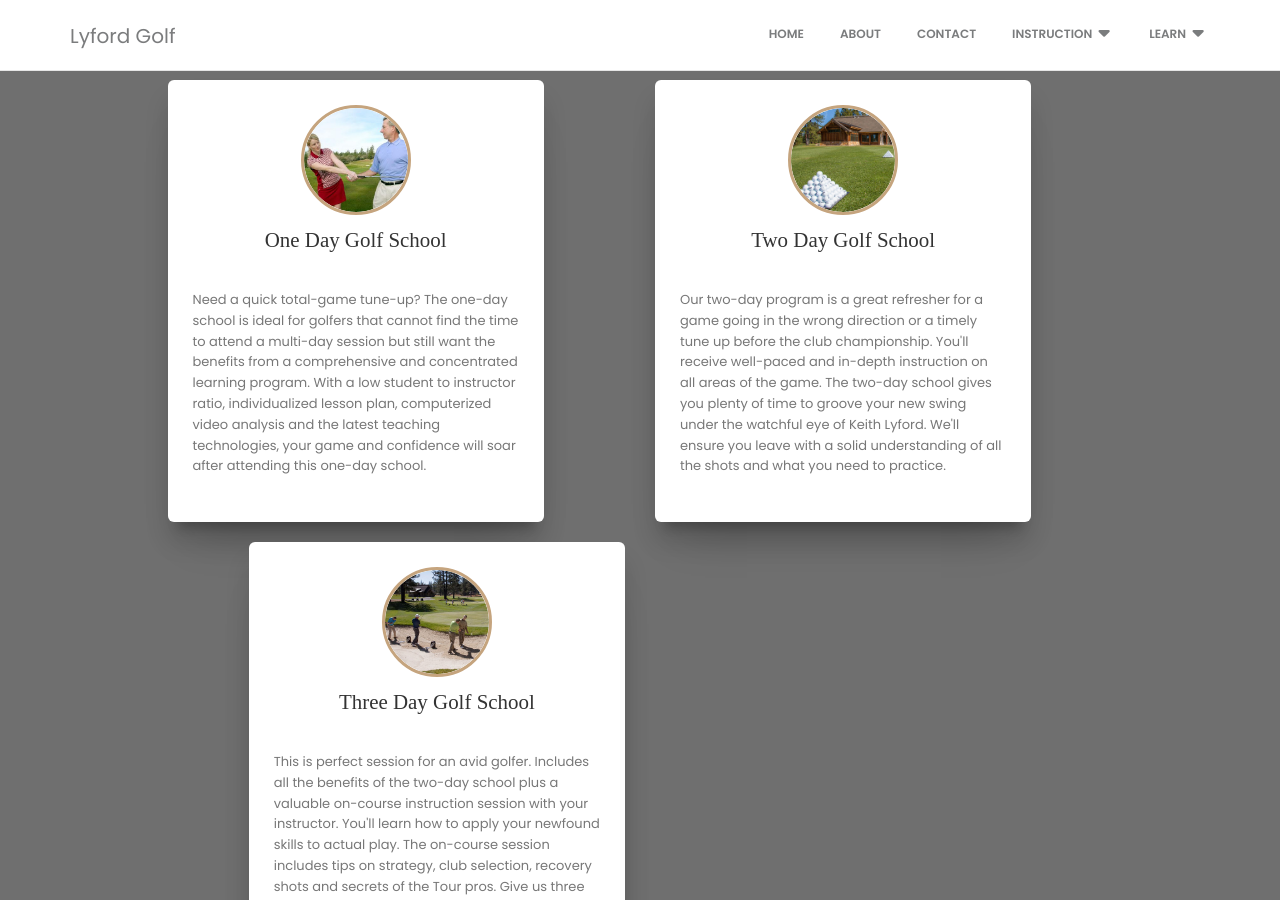
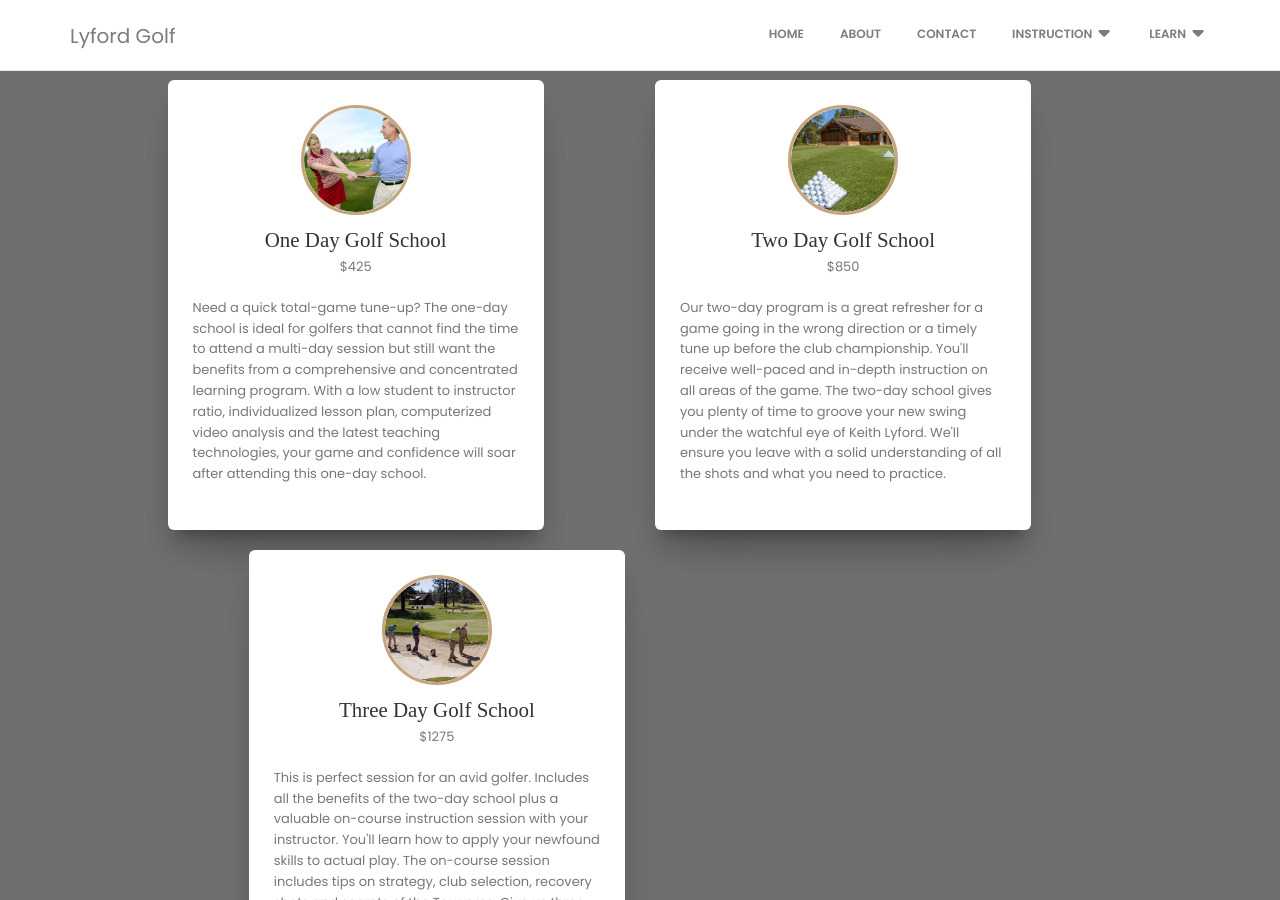
Before and after one commit to cheneymah18/lyfordgolf, a Jekyll site: the page built from golf-schools-truckee.html, in a window 1280 px wide and 900 px high, scrolled down 1297 px. Built offline with Jekyll 4.4.1, drawn with Linux system fonts in a browser that asks for light colours; nearby versions of some CDN libraries; some web fonts are replaced.

Commit message:
Update golf-schools-truckee.html

```diff
--- a/golf-schools-truckee.html
+++ b/golf-schools-truckee.html
@@ -56,7 +56,7 @@ category: instruction
                                             </div>
                                             <div class="description text-left">
                                                 <h3 class="title">One Day Golf School</h3>
-                                                <p>$425</p>
+                                                <p class="description text-center">$425</p>
                                                 <p class="description">
                                                     Need a quick total-game tune-up? The one-day school is ideal for golfers that cannot find the time to attend a multi-day session but still want the benefits from a comprehensive and concentrated learning program. With a low student to instructor ratio, individualized lesson plan, computerized video analysis and the latest teaching technologies, your game and confidence will soar after attending this one-day school.
                                                 </p>
@@ -72,7 +72,7 @@ category: instruction
                                             </div>
                                             <div class="description text-left">
                                                 <h3 class="title">Two Day Golf School</h3>
-                                                <p>$850</p>
+                                                <p class="description text-center">$850</p>
                                                 <p class="description">
                                                     Our two-day program is a great refresher for a game going in the wrong direction or a timely tune up before the club championship. You'll receive well-paced and in-depth instruction on all areas of the game. The two-day school gives you plenty of time to groove your new swing under the watchful eye of Keith Lyford. We'll ensure you leave with a solid understanding of all the shots and what you need to practice.
                                                 </p>
@@ -88,7 +88,7 @@ category: instruction
                                             </div>
                                             <div class="description text-left">
                                                 <h3 class="title">Three Day Golf School</h3>
-                                                <p>$1275</p>
+                                                <p class="description text-center">$1275</p>
                                                 <p class="description">
                                                     This is perfect session for an avid golfer. Includes all the benefits of the two-day school plus a valuable on-course instruction session with your instructor. You'll learn how to apply your newfound skills to actual play. The on-course session includes tips on strategy, club selection, recovery shots and secrets of the Tour pros. Give us three days and we'll give you a lifetime of better golf.
                                                 </p>
```
